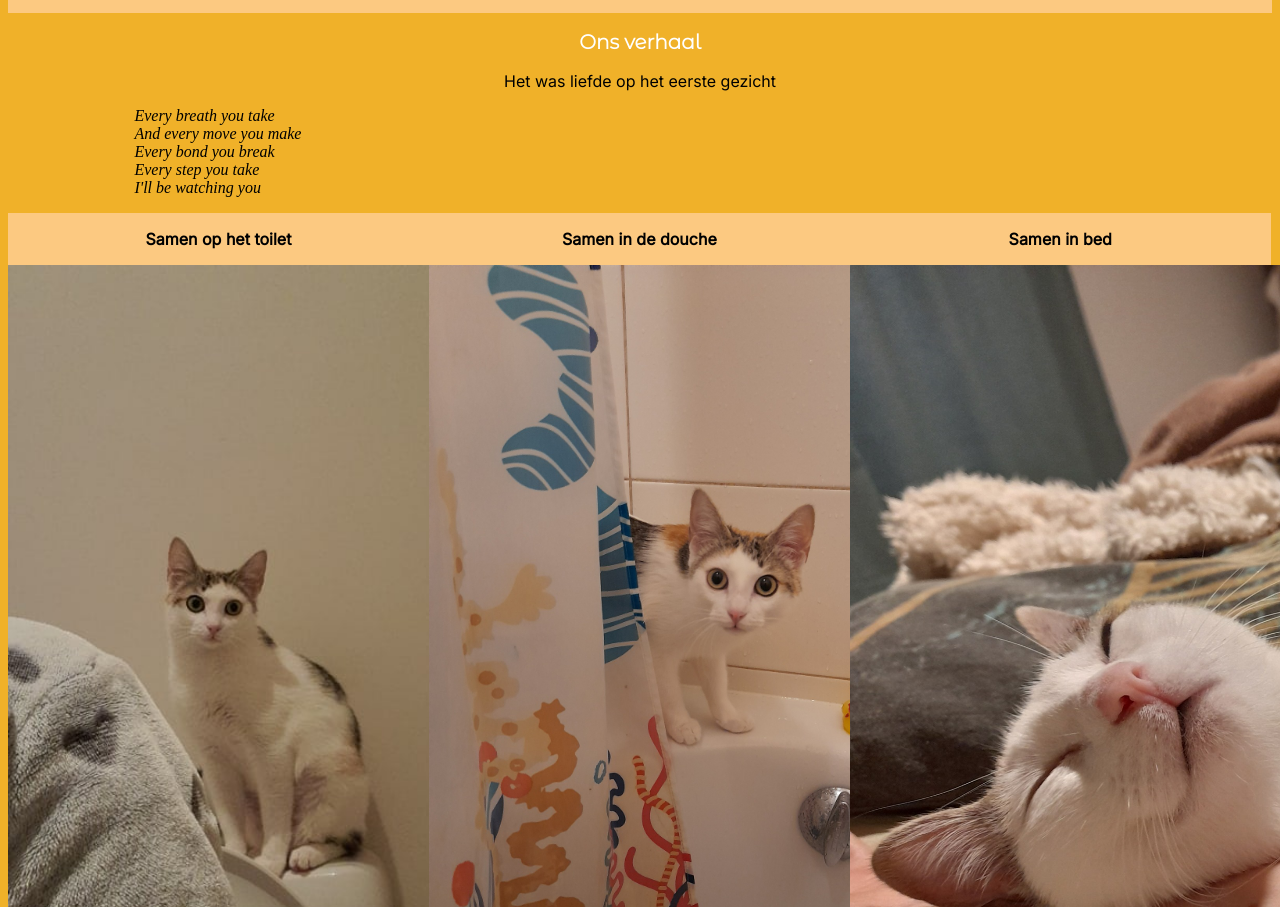
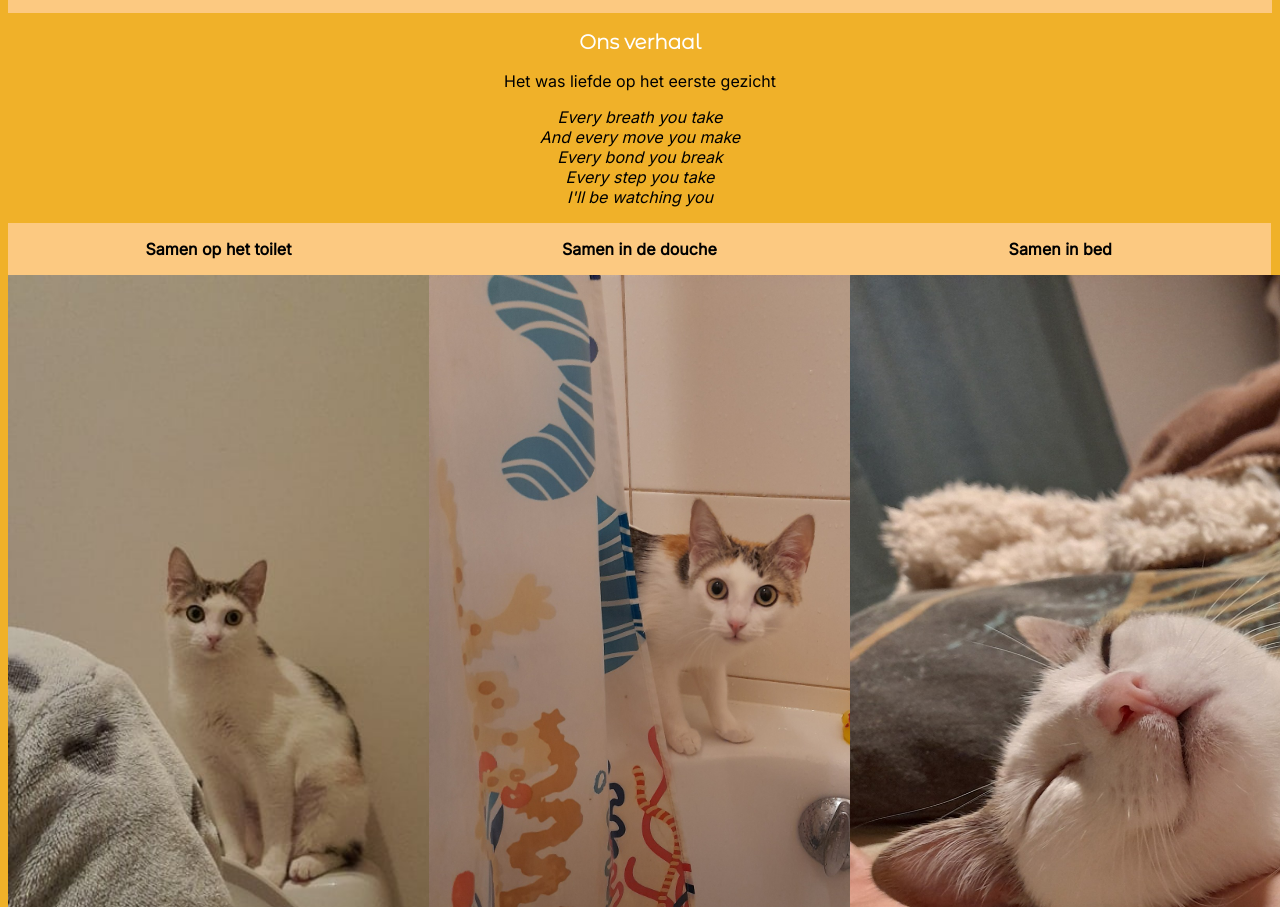
Before and after one commit to TineDec/Life-of-Mia-uw-, a plain HTML site: page index.html in a window 1280 px wide. Shown: the part 2629-3536 px from the top of the page. Drawn offline with Linux system fonts and the light colour scheme; files whose address does not match are found by name.

Commit message:
Mia, een verhaal

```diff
--- a/index.html
+++ b/index.html
@@ -43,7 +43,7 @@
 
   <h2 class="tussentitels"> Ons verhaal</h2>
     <p class="plattetekst"> Het was liefde op het eerste gezicht </p>
-    <p class="center"><em> Every breath you take<br>
+    <p class="plattetekst"><em> Every breath you take<br>
       And every move you make<br>
       Every bond you break<br>
       Every step you take<br>
```
